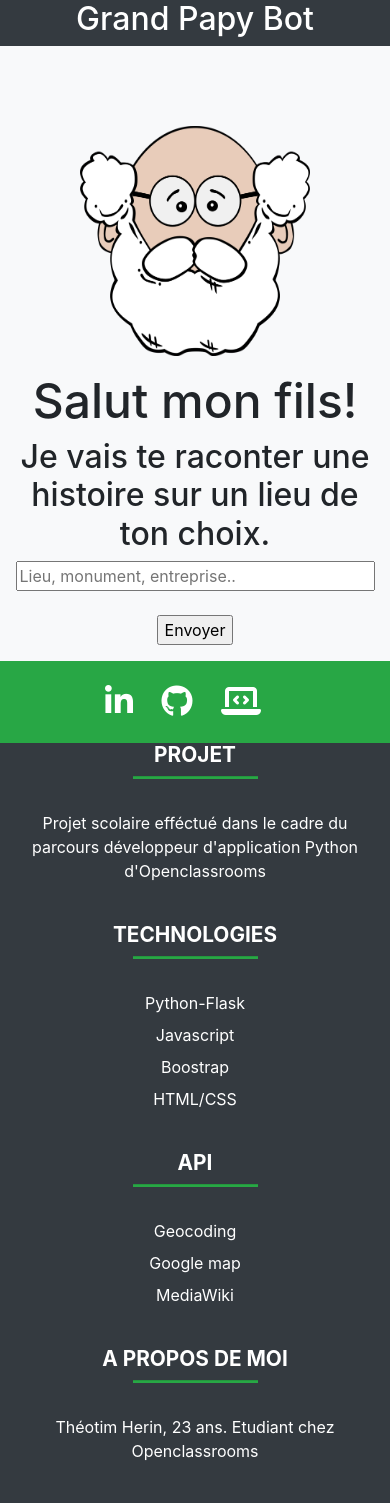
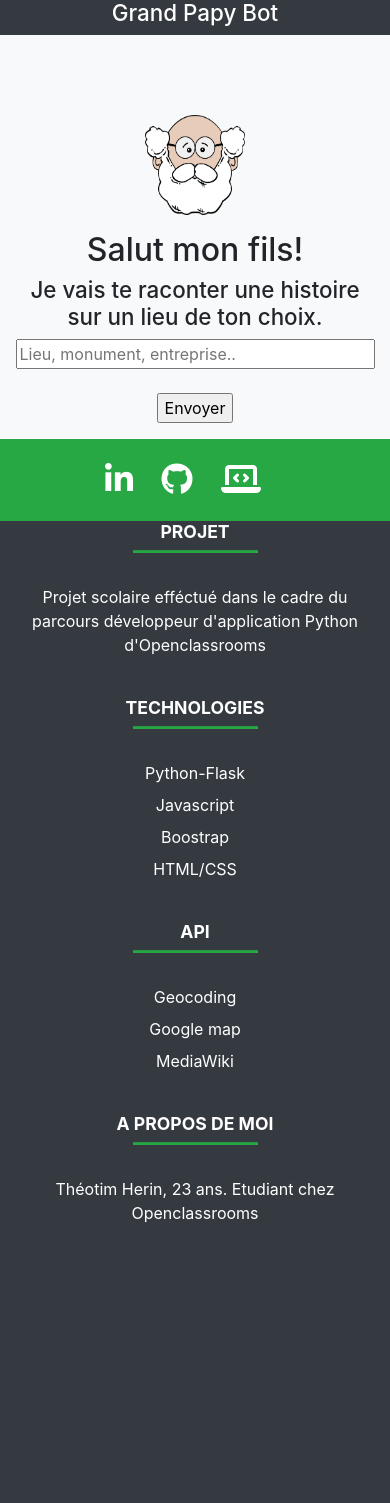
Before and after one commit to Theodrem/Grand_Papy_Openclassrooms, a Flask app: page / in a window 390 px wide. After the commit the page ends 1223 px from the top, so only its background shows below. Run offline with Flask 2, Linux system fonts and the light colour scheme; some libraries are stand-ins or nearby versions.

Commit message:
Responsive update 1.7

```diff
--- a/app/static/css/style.css
+++ b/app/static/css/style.css
@@ -67,13 +67,8 @@
 
 
 /* Responsive design. */
-    @media all and (max-width: 890px)
+    @media screen and (max-width: 900px)
     {
-        footer
-        {
-            position: static;
-        }
-
         #map
          {
           height: 400px;
@@ -81,4 +76,47 @@
           margin-left: auto;
           margin-right: auto;
           }
-}
+
+        h6
+        {
+            font-size: 1.1em;
+        }
+
+
+/* Mobile design. */
+    @media screen and (max-width: 750px)
+    {
+        h1
+        {
+            font-size: 2em;
+        }
+
+        h2
+        {
+            font-size: 1.4em;
+        }
+
+        #papy
+        {
+            height: 100px;
+            width: 100px;
+        }
+
+        #loader
+        {
+            height: 50px;
+            width: 50px;
+        }
+
+        footer
+        {
+            position: static;
+        }
+
+        #map
+       {
+           height: 300px;
+           width: 300px;
+
+       }
+    }
--- a/app/static/js/form.js
+++ b/app/static/js/form.js
@@ -32,6 +32,7 @@ document.getElementById("connexion").addEventListener('submit', function(e) {
 
                 maps.classList.add('display');
                 footer.style.position = "initial"; //Change position of the footer
+                footer.style.marginTop = "30px"
                 result.innerHTML = this.response['wiki']; //Display wiki message
                 address.innerHTML = this.response['address']; //Display address
                 end_message.innerHTML = this.response['end_mess']; // Display end message
--- a/app/templates/index.html
+++ b/app/templates/index.html
@@ -2,7 +2,7 @@
 
 {% block content %}
 <head>
-    <meta charset="UTF-8">
+    <meta charset="UTF-8" name="viewport" content="width=device-width, initial-scale=1">
     <link rel="stylesheet" type="text/css" href="static\css\style.css" />
     <title>Grand Papy Bot</title>
 </head>
```
